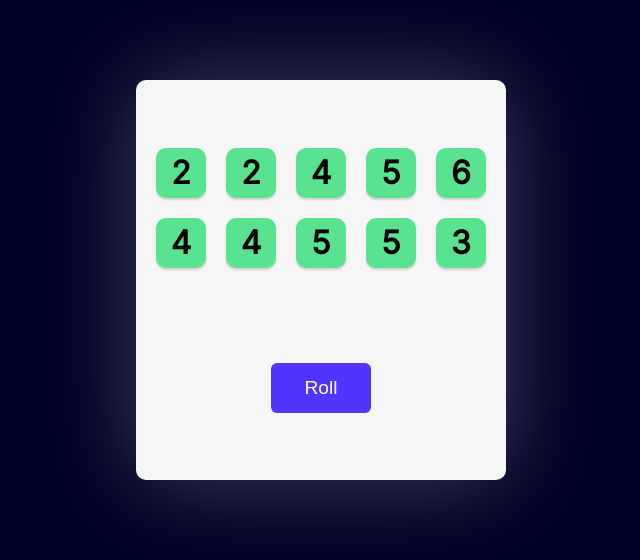
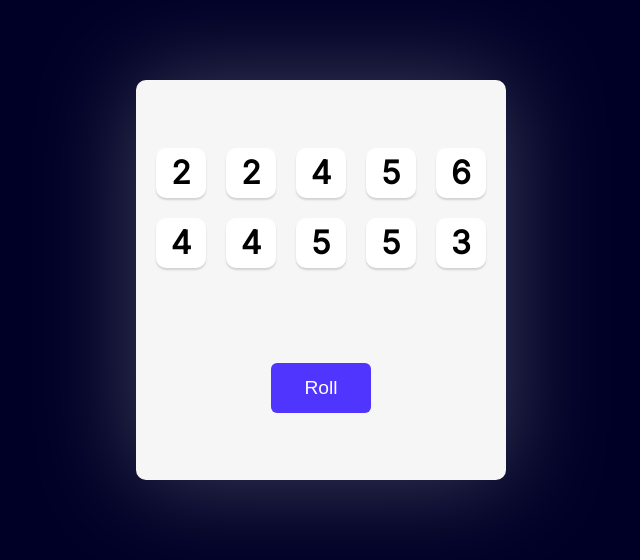
Before and after one commit to sivton/tenzies-game, a React (Vite) app: page / in a window 1280 px wide. Shown: the top 560 px of the page, without its empty margins (319-959 px from the left). Built offline with nearby package versions, Linux system fonts and the light colour scheme.

Commit message:
Die turns green when clicked on

```diff
--- a/src/App.jsx
+++ b/src/App.jsx
@@ -12,7 +12,7 @@ export default function App() {
             newDice.push({
                 id: nanoid(),
                 value: Math.floor(Math.random() * 6) + 1,
-                isHeld: true
+                isHeld: false
             });
         }
         window.console.log(newDice);
@@ -24,7 +24,9 @@ export default function App() {
     }
 
     function holdDice(id){
-        console.log(id)
+        setDice(oldDice => oldDice.map(die => {
+            return die.id === id ? {...die, isHeld:!die.isHeld} : die
+        }))
     }
 
     const diceElements = dice.map(die =>
```
